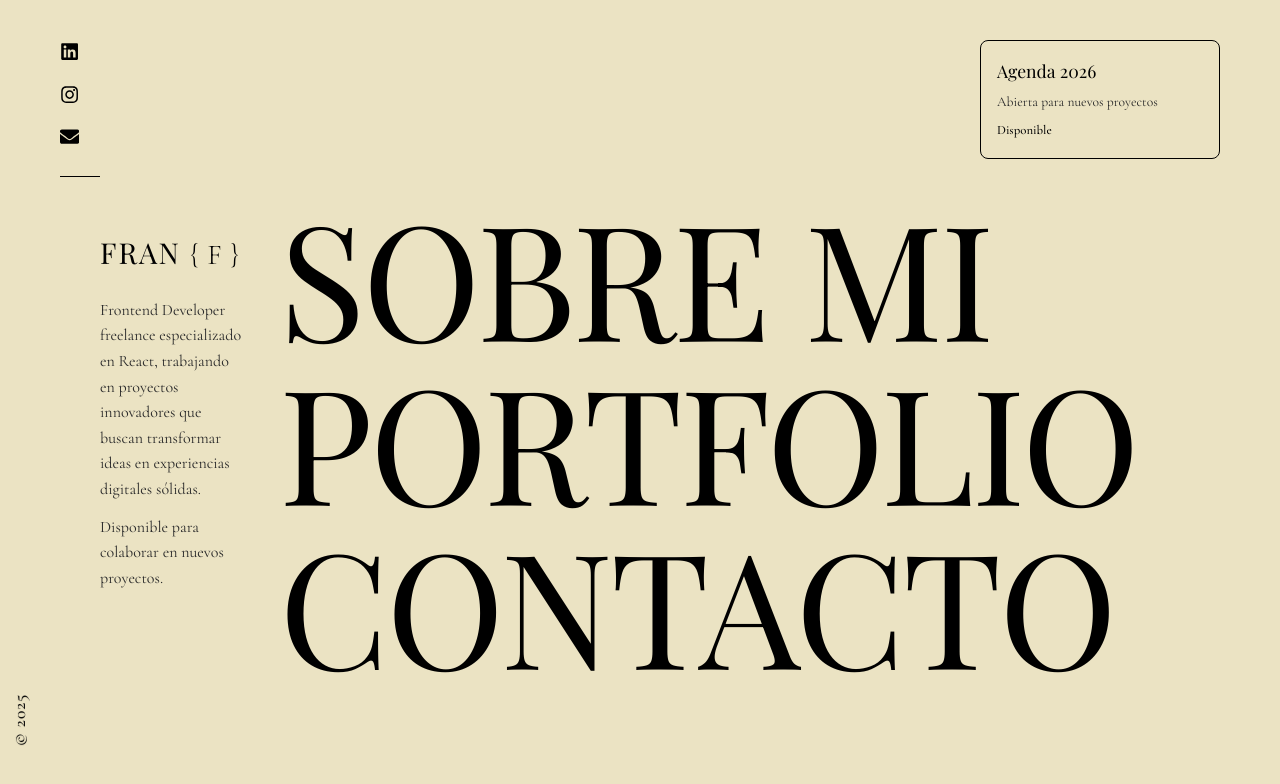
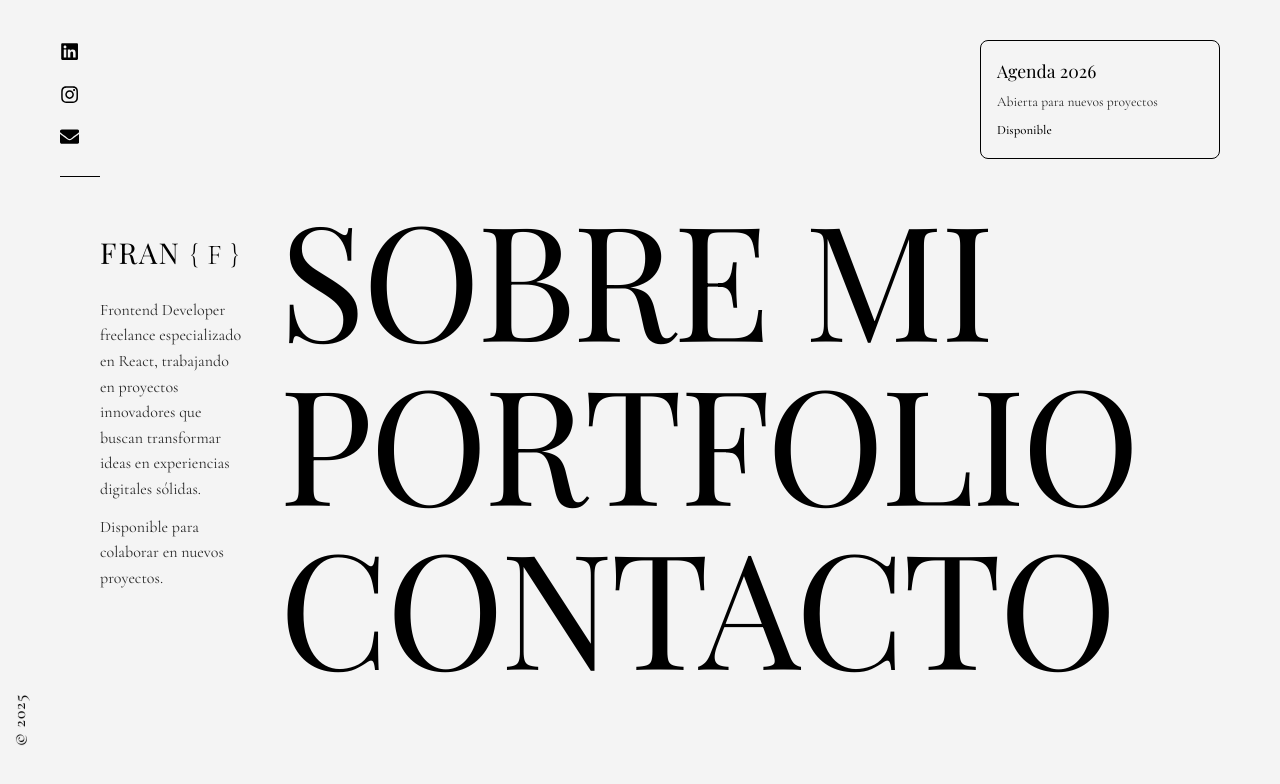
Before and after one commit to franuncal/FRANUNCAL-PORTFOLIO-WEB, a React (Vite) app: page / in a window 1280 px wide. Shown: the top 784 px of the page. Built offline with nearby package versions, Linux system fonts and the light colour scheme; a web font is replaced by a local one.

Commit message:
Mejora en la ux/ui general

```diff
--- a/src/App.css
+++ b/src/App.css
@@ -7,7 +7,8 @@
 }
 
 :root {
-  --bg-color: #ebe3c3;
+  /* --bg-color: #ebe3c3; */
+  --bg-color: #f4f4f4;
   --text-color: #000000;
   --text-light: #2a2a2a;
   --border-color: #e5e5e5;
@@ -28,7 +29,7 @@ html {
 body {
   overflow-x: hidden;
   line-height: 1.6;
-  background-color: #ebe3c3;
+  background-color: var(--bg-color);
   color: #000000;
   font-family: "Cormorant Garamond", serif;
 }
--- a/src/components/Contacto/Contacto.css
+++ b/src/components/Contacto/Contacto.css
@@ -2,7 +2,7 @@
   min-height: 100vh;
   width: 100%;
   position: relative;
-  background-color: #ebe3c3;
+  background-color: var(--bg-color);
   color: #000000;
   padding: 100px 60px 60px 60px;
   display: grid;
--- a/src/components/Home/Home.css
+++ b/src/components/Home/Home.css
@@ -2,7 +2,7 @@
   min-height: 100vh;
   width: 100%;
   position: relative;
-  background-color: #ebe3c3;
+  background-color: var(--bg-color);
   padding: 100px 100px 100px 100px;
   display: grid;
   grid-template-columns: 1fr 1fr;
@@ -46,7 +46,7 @@
   top: 40px;
   right: 60px;
   width: 240px;
-  background: #ebe3c3;
+  background: var(--bg-color);
   border: 1px solid #000000;
   border-radius: 8px;
   padding: 16px;
--- a/src/components/Proyectos/Proyectos.css
+++ b/src/components/Proyectos/Proyectos.css
@@ -2,7 +2,7 @@
   min-height: 100vh;
   width: 100%;
   position: relative;
-  background-color: #ebe3c3;
+  background-color: var(--bg-color);
   color: #000000;
   padding: 100px 60px 60px 60px;
   display: grid;
--- a/src/components/Sobremi/SobreMi.css
+++ b/src/components/Sobremi/SobreMi.css
@@ -2,7 +2,7 @@
   min-height: 100vh;
   width: 100%;
   position: relative;
-  background-color: #ebe3c3;
+  background-color: var(--bg-color);
   color: #000000;
   padding: 100px 60px 60px 60px;
   font-family: "Cormorant Garamond", serif;
```
